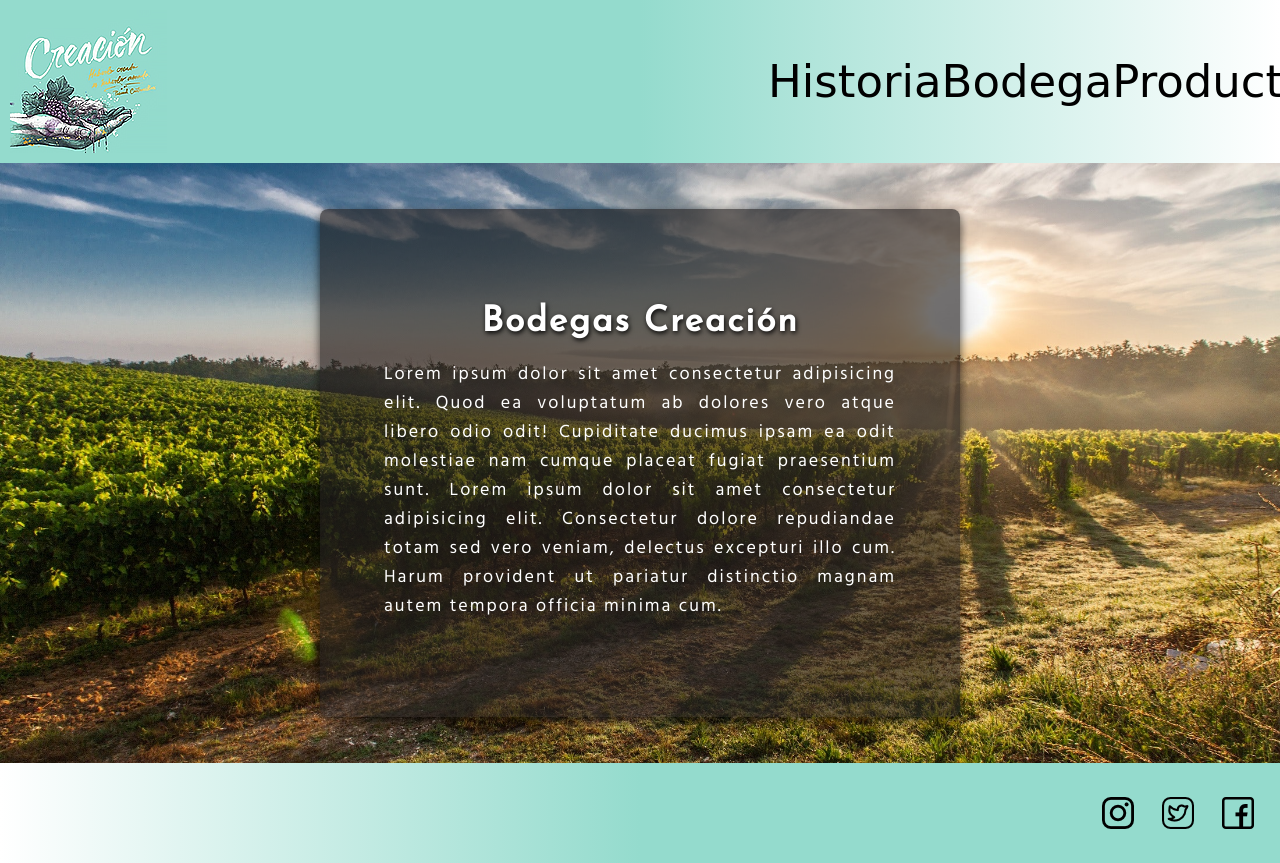
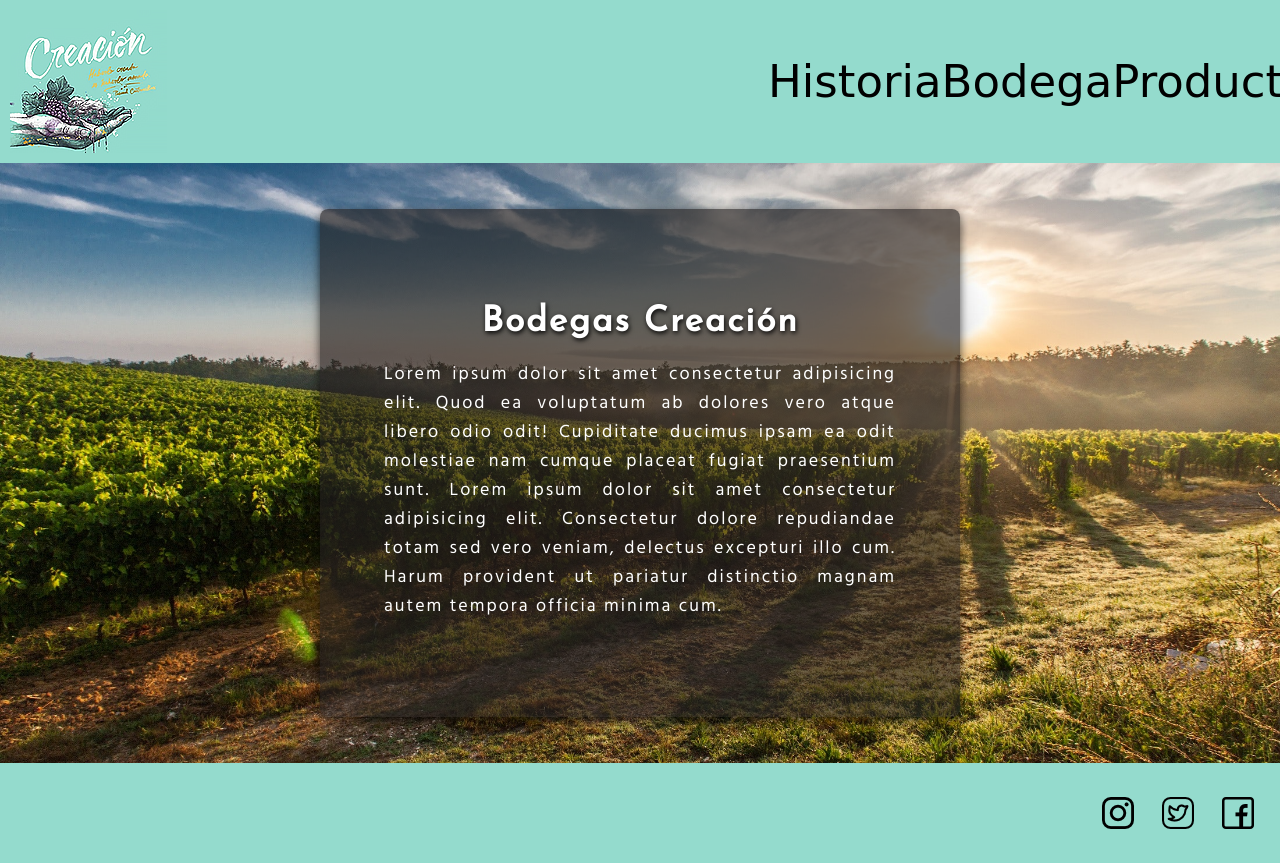
Before and after one commit to ncastrovillari/desafio-final, a plain HTML site: page index.html in a window 1280 px wide. Shown: the top 863 px of the page. Drawn offline with nearby package versions, Linux system fonts and the light colour scheme; a web font is replaced by a local one.

Commit message:
color header y footer orinal

```diff
--- a/css/style.css
+++ b/css/style.css
@@ -6,9 +6,9 @@
 
 .header-bodega {
     font-size: 45px;
-    /*background-color: #94dbcd;*/
-    background: rgb(148, 219, 205);
-    background: linear-gradient(90deg, rgba(148, 219, 205, 1) 50%, rgba(255, 255, 255, 1) 100%);
+    background-color: #94dbcd;
+    /* background: rgb(148, 219, 205);
+    background: linear-gradient(90deg, rgba(148, 219, 205, 1) 50%, rgba(255, 255, 255, 1) 100%); */
     display: flex;
     justify-content: space-between;
     align-items: center;
@@ -154,9 +154,9 @@ h1 {
 }
 
 .footer-bodega {
-    /*background-color: #94dbcd;*/
-    background: rgb(148, 219, 205);
-    background: linear-gradient(270deg, rgba(148, 219, 205, 1) 50%, rgba(255, 255, 255, 1) 100%);
+    background-color: #94dbcd;
+    /* background: rgb(148, 219, 205);
+    background: linear-gradient(270deg, rgba(148, 219, 205, 1) 50%, rgba(255, 255, 255, 1) 100%); */
     height: 100px;
     display: flex;
     justify-content: flex-end;
```
